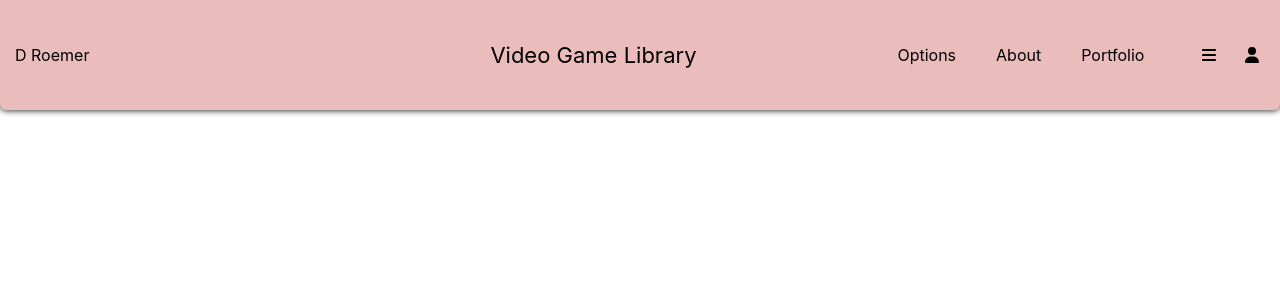
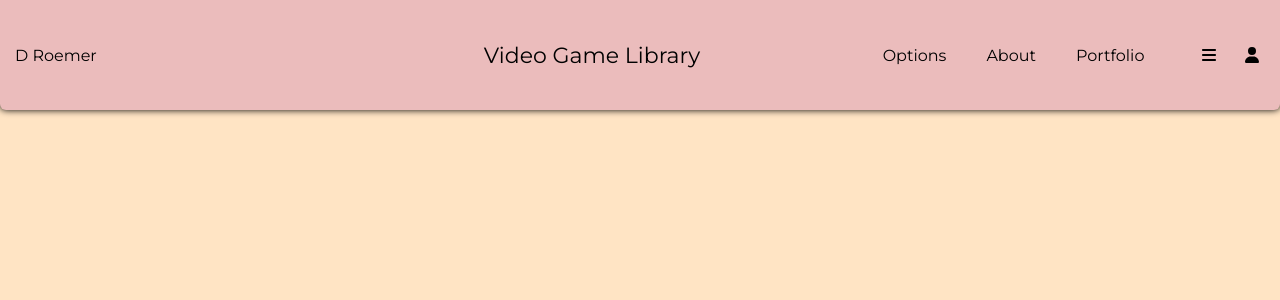
Before and after one commit to dianaroemer/Library, a React (Create React App) app in the folder library-react/: page / in a window 1280 px wide. Shown: the top 300 px of the page. Built offline with nearby package versions, Linux system fonts and the light colour scheme; no server answers; the database is empty.

Commit message:
Style background to bisque, add uniqid to shelfData for better React principles

```diff
--- a/library-react/package.json
+++ b/library-react/package.json
@@ -15,6 +15,7 @@
     "react": "^18.2.0",
     "react-dom": "^18.2.0",
     "react-scripts": "5.0.1",
+    "uniqid": "^5.4.0",
     "web-vitals": "^2.1.4"
   },
   "scripts": {
--- a/library-react/src/App.js
+++ b/library-react/src/App.js
@@ -1,4 +1,5 @@
 import React, { Component, useEffect, useState } from 'react';
+import uniqid from 'uniqid';
 import './App.css';
 import NavBar from './Components/NavBar';
 import GameTile from './Components/GameTile';
@@ -110,7 +111,9 @@ function App(props) {
     const unsubscribe = onSnapshot(q, (qSnapshot) => {
       const datums = [];
       qSnapshot.forEach( (doc) => {
-        datums.push(doc.data());
+        datums.push({
+          data: doc.data(),
+          key: uniqid()});
         setShelfData(datums);
       })
       console.log(`Current Shelf Data: `, datums);
@@ -127,7 +130,7 @@ function App(props) {
   const myLibrary = [];
 
   shelfData.forEach(element => {
-    const tile = <GameTile gameData={element}/>
+    const tile = <GameTile gameData={element.data}/>
 
     myLibrary.push(tile)
 
--- a/library-react/src/index.css
+++ b/library-react/src/index.css
@@ -1,13 +1,18 @@
+@import url('https://fonts.googleapis.com/css2?family=Montserrat');
+
+
 body {
   margin: 0;
-  font-family: -apple-system, BlinkMacSystemFont, 'Segoe UI', 'Roboto', 'Oxygen',
+  /* font-family: -apple-system, BlinkMacSystemFont, 'Segoe UI', 'Roboto', 'Oxygen',
     'Ubuntu', 'Cantarell', 'Fira Sans', 'Droid Sans', 'Helvetica Neue',
-    sans-serif;
+    sans-serif; */
+    font-family: 'Montserrat';
   -webkit-font-smoothing: antialiased;
   -moz-osx-font-smoothing: grayscale;
+  background-color: bisque;
 }
 
-code {
+/* code {
   font-family: source-code-pro, Menlo, Monaco, Consolas, 'Courier New',
     monospace;
-}
+} */
```
Also changed, not shown: 1 other file (tests, documents, lock files or other folders).
